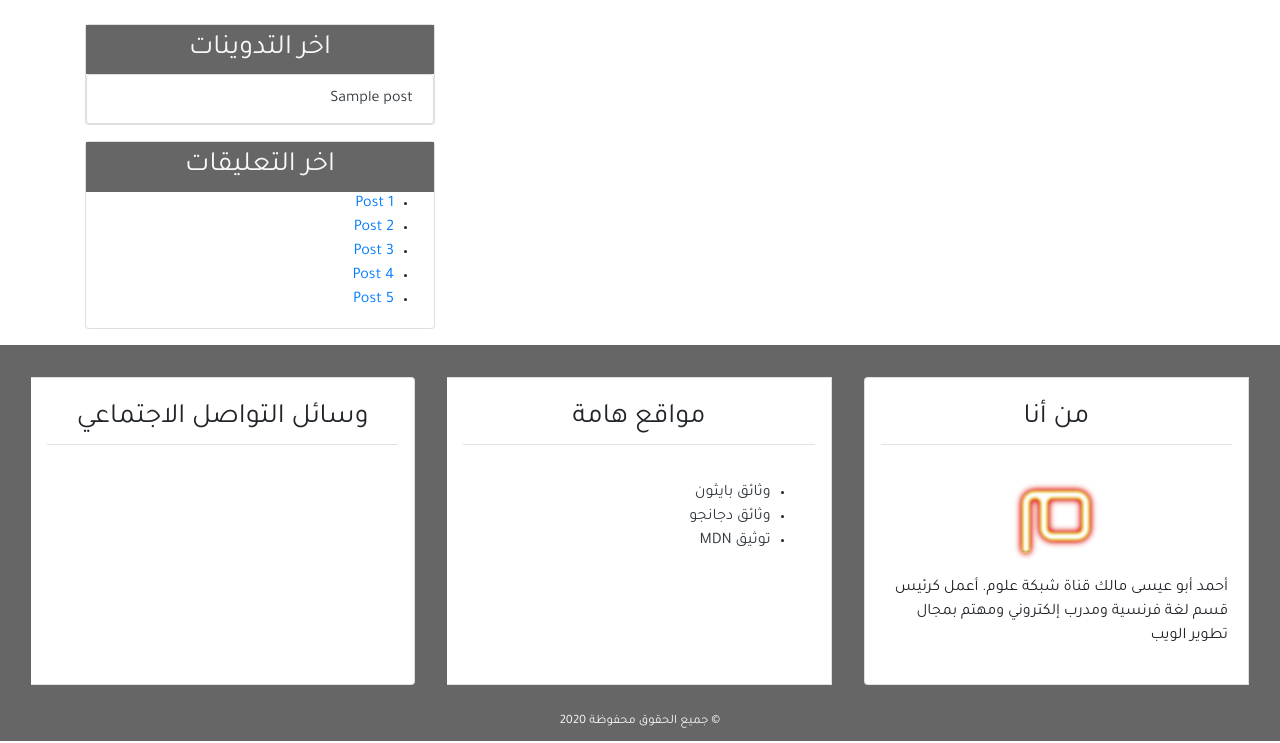
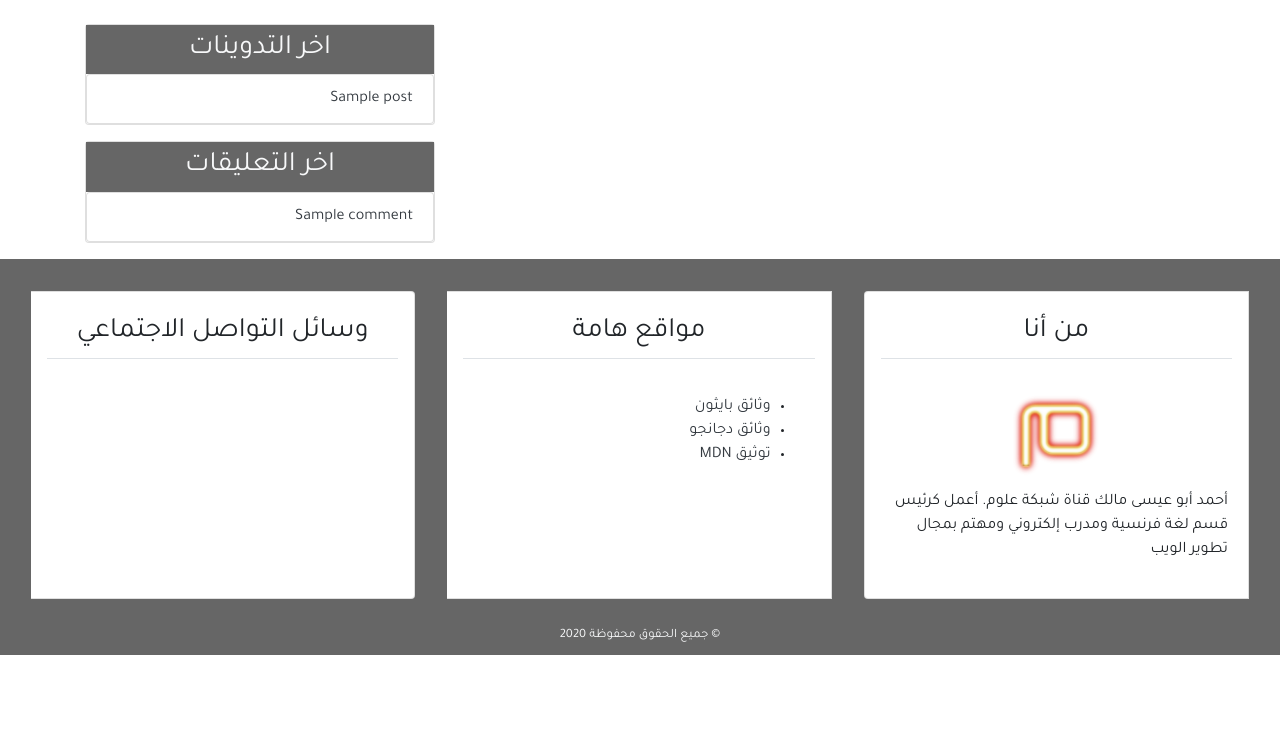
Before and after one commit to azwri/myprojects2020, a Django app: template django-projects/002-arabic-blog/blog/templates/blog/base.html in a window 1280 px wide. Shown: the part 57-800 px from the top of the page. Run offline with Django 3.2, Linux system fonts and the light colour scheme; the template is opened without the code that fills it: most values are stand-ins (such as "Sample title", 1, 10 or a date in 2020); some libraries are stand-ins or nearby versions.

Commit message:
update django -> arabic blog & flutter -> hello_world

```diff
--- a/django-projects/002-arabic-blog/blog/templates/blog/base.html
+++ b/django-projects/002-arabic-blog/blog/templates/blog/base.html
@@ -85,13 +85,7 @@
           <!-- Card 2 -->
           <div class="card mb-3">
             <h3 class="text-center bg-secondary text-light p-2">اخر التعليقات</h3>
-            <ul>
-              <li><a href="#">Post 1</a></li>
-              <li><a href="#">Post 2</a></li>
-              <li><a href="#">Post 3</a></li>
-              <li><a href="#">Post 4</a></li>
-              <li><a href="#">Post 5</a></li>
-            </ul>
+              {% include 'blog/latest_comment.html' %}
           </div>
         </div>
       </div>
--- /dev/null
+++ b/django-projects/002-arabic-blog/blog/templates/blog/latest_comment.html
@@ -0,0 +1,7 @@
+<ul class="list-group">
+    {% for comment in comments %}
+    <li class="list-group-item"><a href="{% url 'blog:detail' comment.post.title %}" class="text-dark">{{ comment.name }}</a></li>
+    {% empty %}
+    <li class="list-group-item">لاتوجد تعليقات</li>
+    {% endfor %}
+</ul>
```
Also changed, not shown: django-projects/002-arabic-blog/blog/views.py (+10 -2 lines), 1 other file.
